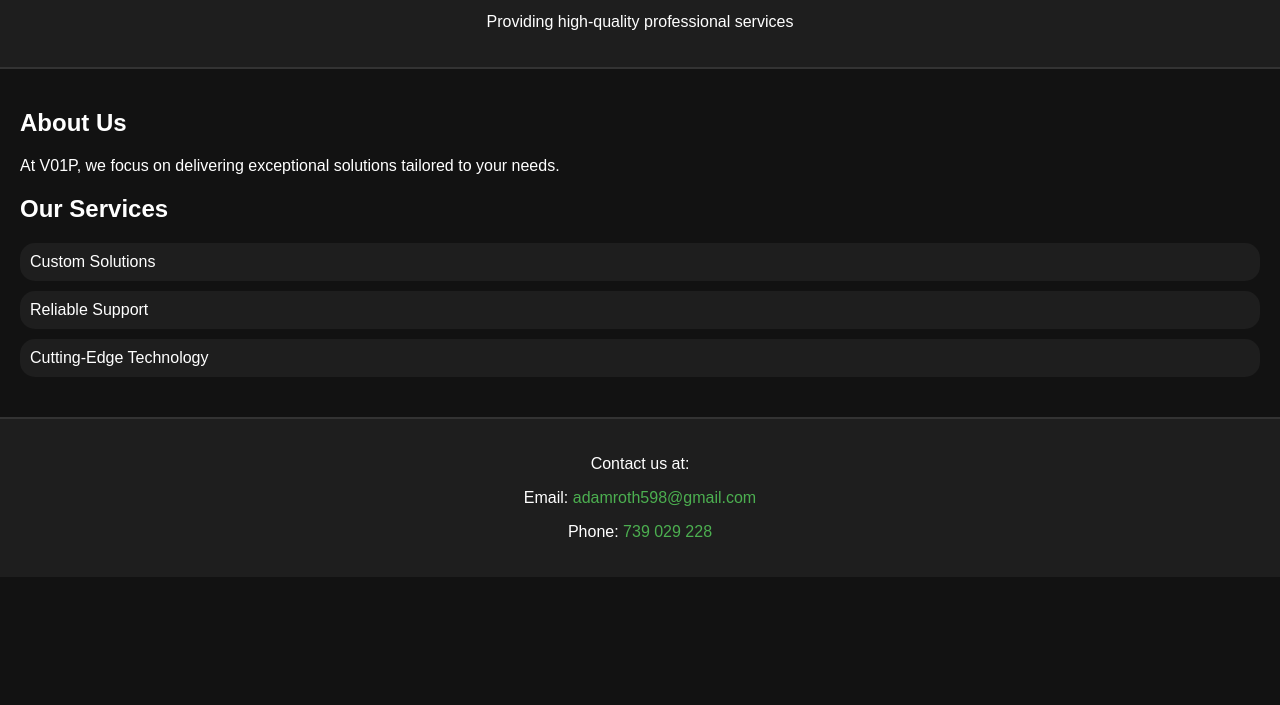
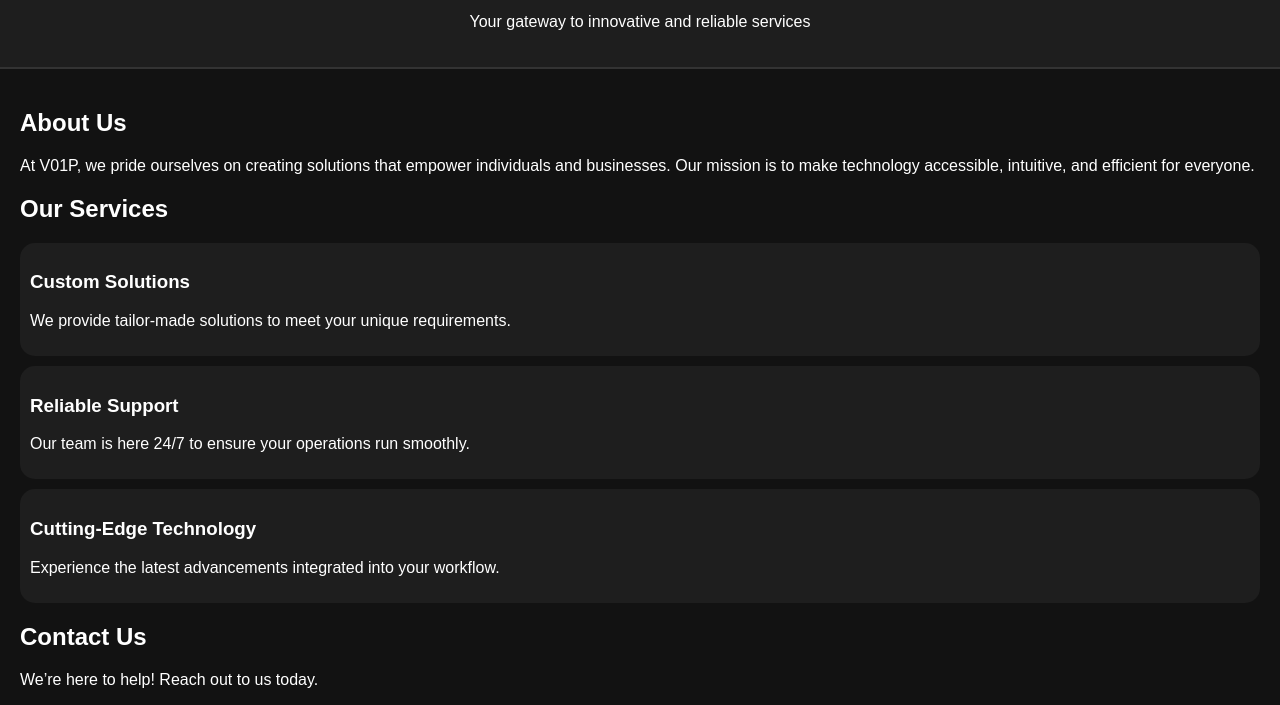
Before and after one commit to skibidiandulka/V01P, a plain HTML site: page index.html in a window 1280 px wide. Shown: the part 95-800 px from the top of the page. Drawn offline with Linux system fonts and the light colour scheme.

Commit message:
Update index.html

```diff
--- a/index.html
+++ b/index.html
@@ -9,18 +9,31 @@
 <body>
     <header>
         <h1>Welcome to V01P</h1>
-        <p>Providing high-quality professional services</p>
+        <p>Your gateway to innovative and reliable services</p>
     </header>
     <main>
         <section class="about">
             <h2>About Us</h2>
-            <p>At V01P, we focus on delivering exceptional solutions tailored to your needs.</p>
+            <p>At V01P, we pride ourselves on creating solutions that empower individuals and businesses. Our mission is to make technology accessible, intuitive, and efficient for everyone.</p>
         </section>
         <section class="services">
             <h2>Our Services</h2>
-            <div class="service-item">Custom Solutions</div>
-            <div class="service-item">Reliable Support</div>
-            <div class="service-item">Cutting-Edge Technology</div>
+            <div class="service-item">
+                <h3>Custom Solutions</h3>
+                <p>We provide tailor-made solutions to meet your unique requirements.</p>
+            </div>
+            <div class="service-item">
+                <h3>Reliable Support</h3>
+                <p>Our team is here 24/7 to ensure your operations run smoothly.</p>
+            </div>
+            <div class="service-item">
+                <h3>Cutting-Edge Technology</h3>
+                <p>Experience the latest advancements integrated into your workflow.</p>
+            </div>
+        </section>
+        <section class="contact">
+            <h2>Contact Us</h2>
+            <p>We’re here to help! Reach out to us today.</p>
         </section>
     </main>
     <footer>
```
